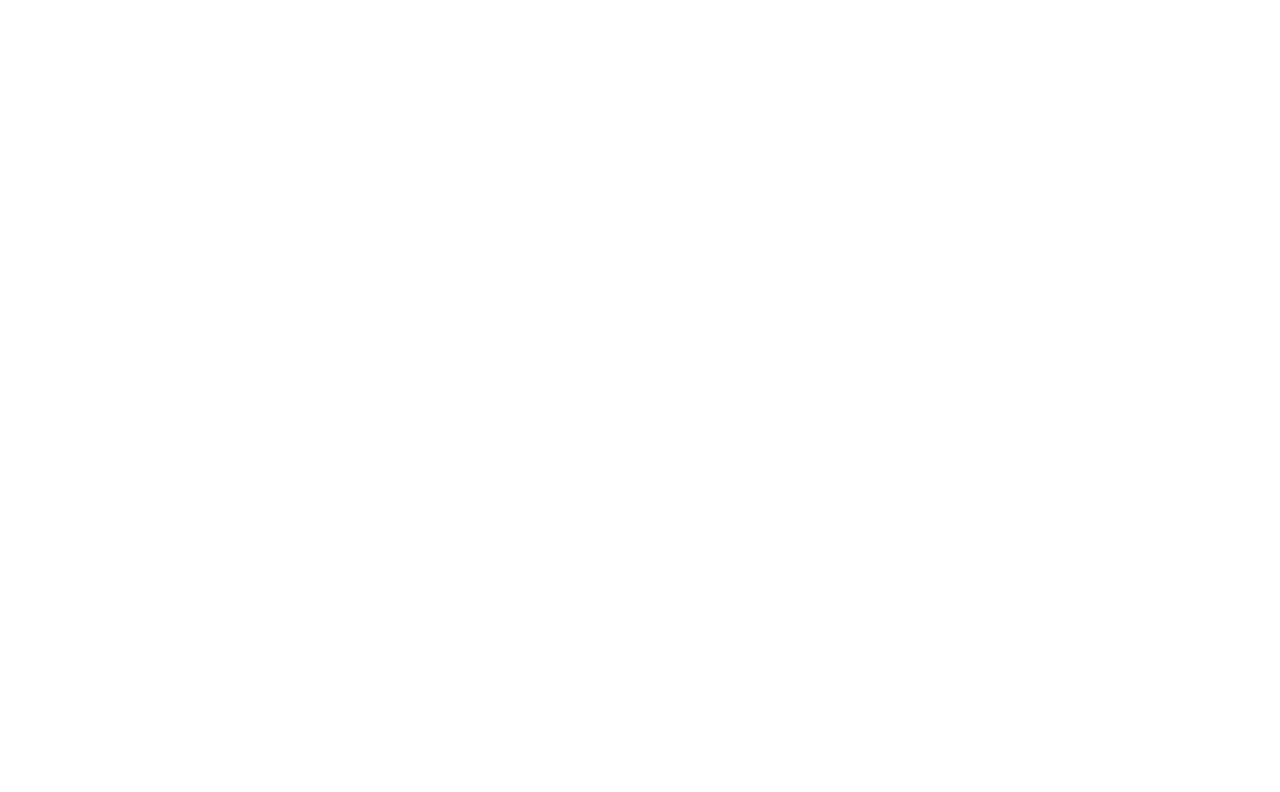
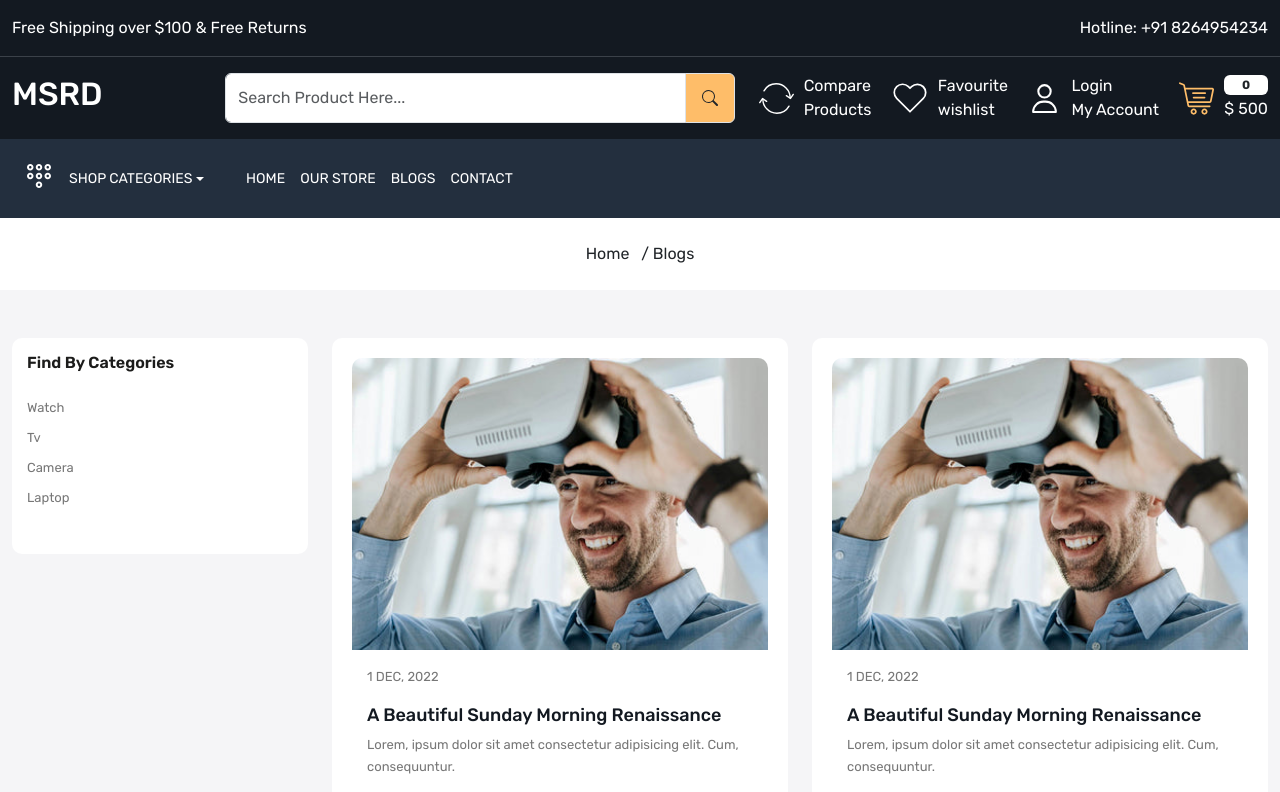
Before and after one commit to dhiraj13/ecommerce-frontend, a React (Create React App) app: page /blogs in a window 1280 px wide. Before the commit this address had no page. Shown: the top 792 px of the page. Built offline with nearby package versions, Linux system fonts and the light colour scheme.

Commit message:
create blog page

```diff
--- a/src/App.js
+++ b/src/App.js
@@ -6,6 +6,7 @@
 import Contact from "./pages/Contact";
 import OurStore from "./pages/OurStore";
 import "./App.css";
+import Blog from "./pages/Blog";
 
 function App() {
   return (
@@ -17,6 +18,7 @@
             <Route path="about" element={<About />} />
             <Route path="contact" element={<Contact />} />
             <Route path="store" element={<OurStore />} />
+            <Route path="blogs" element={<Blog />} />
           </Route>
         </Routes>
       </BrowserRouter>
--- a/src/components/BlogCard.js
+++ b/src/components/BlogCard.js
@@ -3,10 +3,9 @@
 
 const BlogCard = () => {
   return (
-    <div className="col-3">
     <div className="blog-card">
       <div className="card-image">
-          <img src="images/blog-1.jpg" alt="blog" className="img-fluid" />
+        <img src="images/blog-1.jpg" alt="blog" className="img-fluid w-100" />
       </div>
       <div className="blog-content">
         <p className="date">1 Dec, 2022</p>
@@ -20,7 +19,6 @@
         </Link>
       </div>
     </div>
-    </div>
   );
 };
 
--- a/src/components/Header.js
+++ b/src/components/Header.js
@@ -131,7 +131,7 @@
                     <NavLink className="text-white" to="/store">
                       Our Store
                     </NavLink>
-                    <NavLink className="text-white" to="/">
+                    <NavLink className="text-white" to="/blogs">
                       Blogs
                     </NavLink>
                     <NavLink className="text-white" to="/contact">
--- /dev/null
+++ b/src/pages/Blog.js
@@ -0,0 +1,51 @@
+import React from "react";
+
+import Meta from "../components/Meta";
+import BreadCrumb from "../components/Breadcrumb";
+import BlogCard from "../components/BlogCard";
+
+const Blog = () => {
+  return (
+    <>
+      <Meta title="Blogs" />
+      <BreadCrumb title="Blogs" />
+      <div className="blog-wrapper home-wrapper-2 py-5">
+        <div className="container-xxl">
+          <div className="row">
+            <div className="col-3">
+              <div className="filter-card mb-3">
+                <h3 className="filter-title">Find By Categories</h3>
+                <div>
+                  <ul className="ps-0">
+                    <li>Watch</li>
+                    <li>Tv</li>
+                    <li>Camera</li>
+                    <li>Laptop</li>
+                  </ul>
+                </div>
+              </div>
+            </div>
+            <div className="col-9">
+              <div className="row">
+                <div className="col-6 mb-3">
+                  <BlogCard />
+                </div>
+                <div className="col-6 mb-3">
+                  <BlogCard />
+                </div>
+                <div className="col-6 mb-3">
+                  <BlogCard />
+                </div>
+                <div className="col-6 mb-3">
+                  <BlogCard />
+                </div>
+              </div>
+            </div>
+          </div>
+        </div>
+      </div>
+    </>
+  );
+};
+
+export default Blog;
--- a/src/pages/Home.js
+++ b/src/pages/Home.js
@@ -351,10 +351,20 @@
             <div className="col-12">
               <h3 className="section-heading">Our Latest Blogs</h3>
             </div>
-            <BlogCard />
-            <BlogCard />
-            <BlogCard />
-            <BlogCard />
+            <div className="row">
+              <div className="col-3">
+                <BlogCard />
+              </div>
+              <div className="col-3">
+                <BlogCard />
+              </div>
+              <div className="col-3">
+                <BlogCard />
+              </div>
+              <div className="col-3">
+                <BlogCard />
+              </div>
+            </div>
           </div>
         </div>
       </section>
```
Lines whose indentation alone changed are shown as unchanged.
